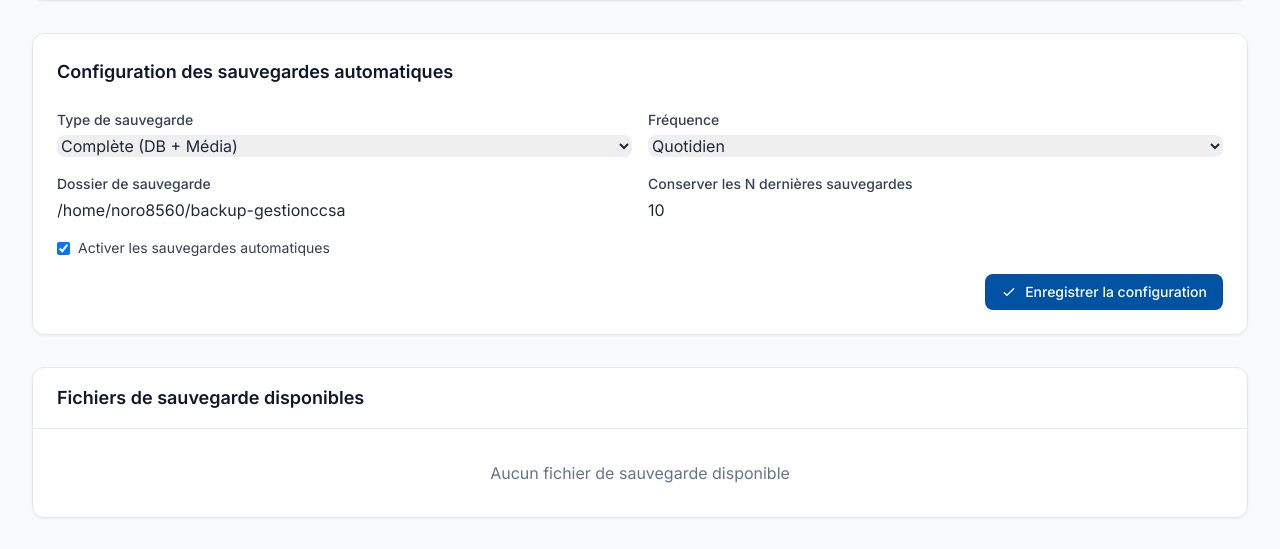
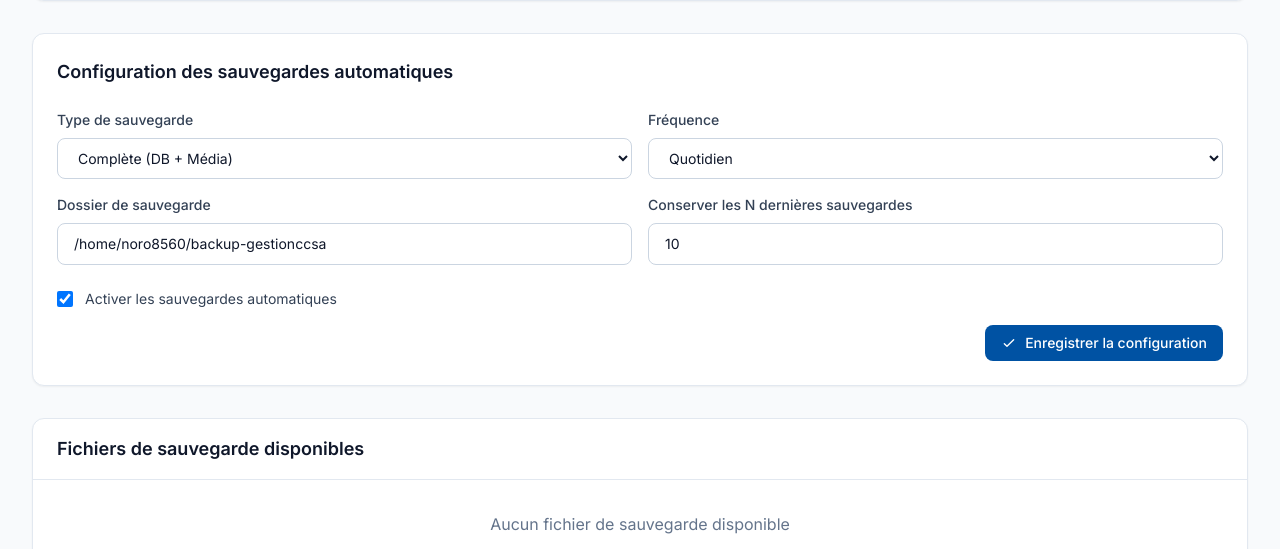
Before and after one commit to gestionsiteccsa/Gestion-CCSA, a Django app: page /backup/ in a window 1280 px wide. Shown: the part 490-1039 px from the top of the page. Run offline with Django 5.2, Linux system fonts and the light colour scheme; the visitor is signed in with stand-in values (Sample User, id 1); data comes from the database, SQL or seed files in the repository; data that the repository does not hold is empty; some libraries are stand-ins or nearby versions.

Commit message:
fix: improve form field styling in backup dashboard

```diff
--- a/backup/templates/backup/dashboard.html
+++ b/backup/templates/backup/dashboard.html
@@ -173,8 +173,11 @@
 
             <div class="grid grid-cols-1 md:grid-cols-2 gap-4">
                 <div>
-                    <label class="block text-sm font-medium text-slate-700 mb-1">Type de sauvegarde</label>
-                    <select name="backup_type" class="w-full rounded-lg border-slate-300 focus:ring-primary-500 focus:border-primary-500">
+                    <label class="block text-sm font-medium text-slate-700 mb-2">Type de sauvegarde</label>
+                    <select name="backup_type"
+                            class="w-full px-4 py-2.5 bg-white border border-slate-300 rounded-lg text-slate-900 text-sm
+                                   focus:outline-none focus:ring-2 focus:ring-primary-500 focus:border-primary-500
+                                   hover:border-slate-400 transition-colors cursor-pointer">
                         <option value="database" {% if config.backup_type == 'database' %}selected{% endif %}>Base de données uniquement</option>
                         <option value="media" {% if config.backup_type == 'media' %}selected{% endif %}>Dossier média uniquement</option>
                         <option value="full" {% if config.backup_type == 'full' %}selected{% endif %}>Complète (DB + Média)</option>
@@ -182,8 +185,11 @@
                 </div>
 
                 <div>
-                    <label class="block text-sm font-medium text-slate-700 mb-1">Fréquence</label>
-                    <select name="frequency" class="w-full rounded-lg border-slate-300 focus:ring-primary-500 focus:border-primary-500">
+                    <label class="block text-sm font-medium text-slate-700 mb-2">Fréquence</label>
+                    <select name="frequency"
+                            class="w-full px-4 py-2.5 bg-white border border-slate-300 rounded-lg text-slate-900 text-sm
+                                   focus:outline-none focus:ring-2 focus:ring-primary-500 focus:border-primary-500
+                                   hover:border-slate-400 transition-colors cursor-pointer">
                         <option value="daily" {% if config.frequency == 'daily' %}selected{% endif %}>Quotidien</option>
                         <option value="weekly" {% if config.frequency == 'weekly' %}selected{% endif %}>Hebdomadaire</option>
                         <option value="monthly" {% if config.frequency == 'monthly' %}selected{% endif %}>Mensuel</option>
@@ -191,22 +197,32 @@
                 </div>
 
                 <div>
-                    <label class="block text-sm font-medium text-slate-700 mb-1">Dossier de sauvegarde</label>
+                    <label class="block text-sm font-medium text-slate-700 mb-2">Dossier de sauvegarde</label>
                     <input type="text" name="backup_directory" value="{{ config.backup_directory }}"
-                           class="w-full rounded-lg border-slate-300 focus:ring-primary-500 focus:border-primary-500">
+                           class="w-full px-4 py-2.5 bg-white border border-slate-300 rounded-lg text-slate-900 text-sm
+                                  placeholder-slate-400
+                                  focus:outline-none focus:ring-2 focus:ring-primary-500 focus:border-primary-500
+                                  hover:border-slate-400 transition-colors">
                 </div>
 
                 <div>
-                    <label class="block text-sm font-medium text-slate-700 mb-1">Conserver les N dernières sauvegardes</label>
+                    <label class="block text-sm font-medium text-slate-700 mb-2">Conserver les N dernières sauvegardes</label>
                     <input type="number" name="keep_last_n" value="{{ config.keep_last_n }}" min="1" max="100"
-                           class="w-full rounded-lg border-slate-300 focus:ring-primary-500 focus:border-primary-500">
+                           class="w-full px-4 py-2.5 bg-white border border-slate-300 rounded-lg text-slate-900 text-sm
+                                  placeholder-slate-400
+                                  focus:outline-none focus:ring-2 focus:ring-primary-500 focus:border-primary-500
+                                  hover:border-slate-400 transition-colors">
                 </div>
             </div>
 
-            <div class="flex items-center">
+            <div class="flex items-center pt-2">
                 <input type="checkbox" name="is_active" id="is_active" {% if config.is_active %}checked{% endif %}
-                       class="rounded border-slate-300 text-primary-600 focus:ring-primary-500">
-                <label for="is_active" class="ml-2 text-sm text-slate-700">Activer les sauvegardes automatiques</label>
+                       class="w-4 h-4 border border-slate-300 rounded text-primary-600
+                              focus:outline-none focus:ring-2 focus:ring-primary-500 focus:ring-offset-0
+                              cursor-pointer">
+                <label for="is_active" class="ml-3 text-sm text-slate-700 cursor-pointer select-none">
+                    Activer les sauvegardes automatiques
+                </label>
             </div>
 
             <div class="flex justify-end">
```
